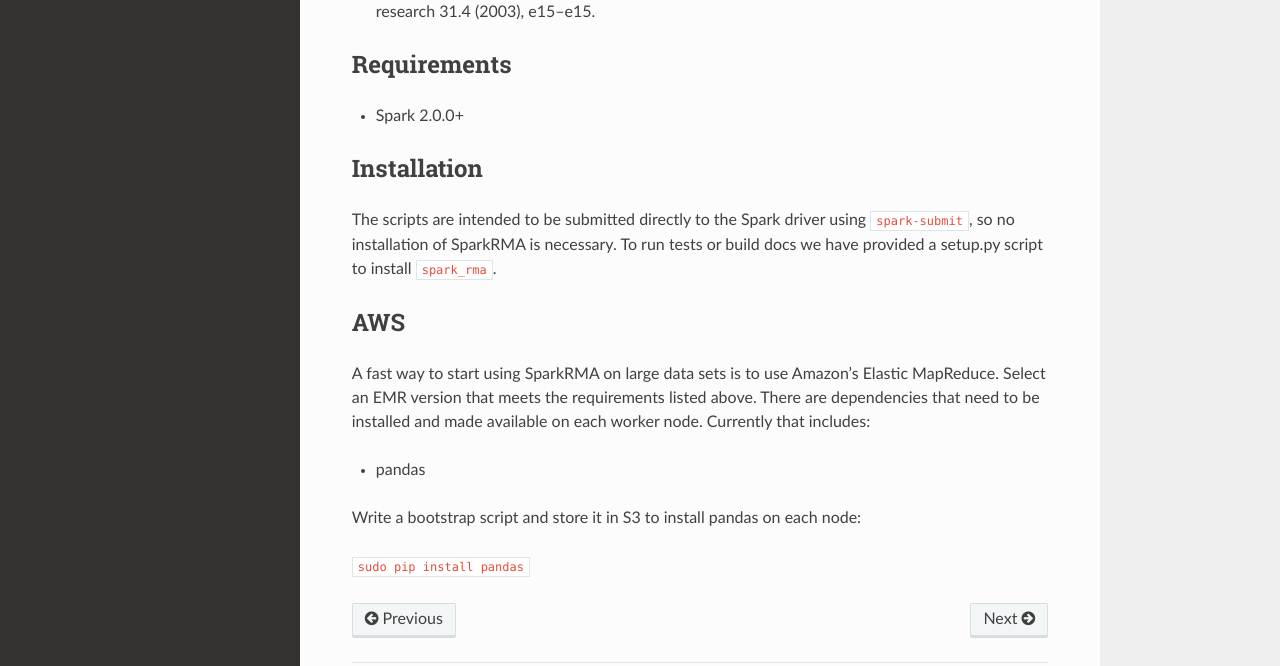
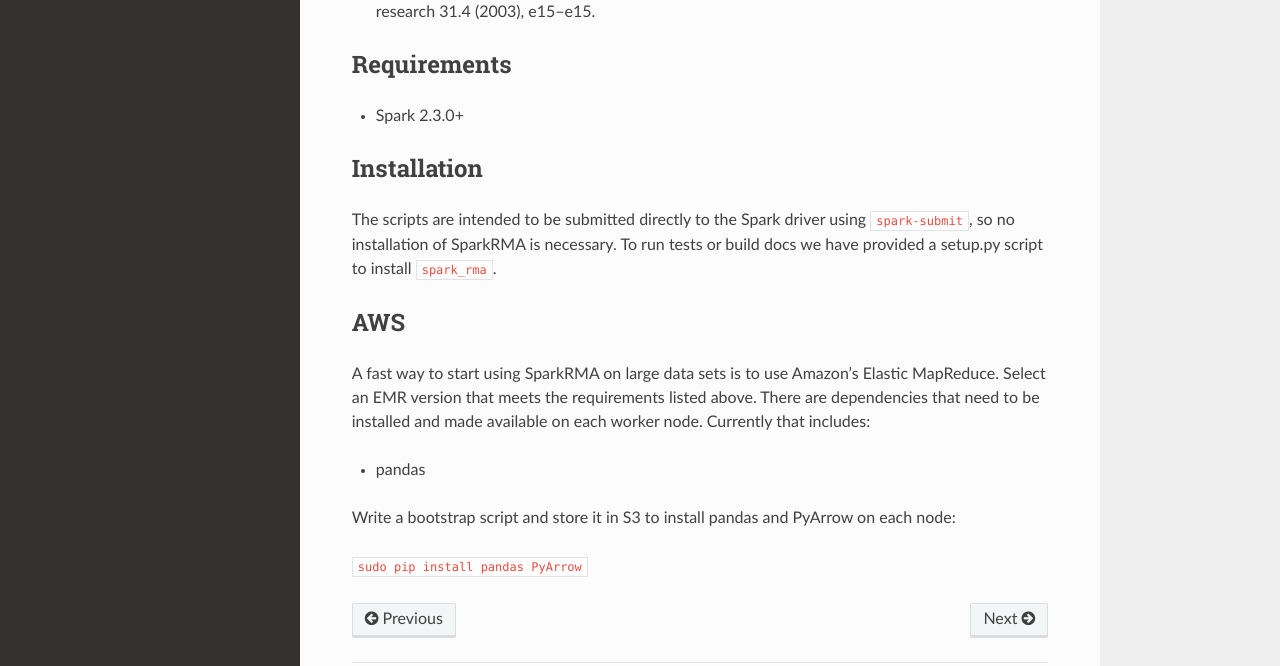
Before and after one commit to michaeltneylon/spark_rma, a Sphinx documentation site: the page built from docs/getting_started.md, in a window 1280 px wide and 1321 px high. Shown: the part 553-1219 px from the top of the window. Built offline with Sphinx 7.4.7 and the Read the Docs theme 2.0.0, drawn with Linux system fonts in a browser that asks for light colours.

Commit message:
docs: pandas UDF reqs spark 2.3.0+ and PyArrow

```diff
--- a/docs/getting_started.md
+++ b/docs/getting_started.md
@@ -17,7 +17,7 @@ Refer to the canonical publications on this topic:
 
 ## Requirements
 
-- Spark 2.0.0+
+- Spark 2.3.0+
 
 ## Installation
 
@@ -32,6 +32,7 @@ worker node. Currently that includes:
 
 - pandas
 
-Write a bootstrap script and store it in S3 to install pandas on each node:
+Write a bootstrap script and store it in S3 to install pandas and PyArrow on
+each node:
 
-`sudo pip install pandas`
+`sudo pip install pandas PyArrow`
```
Also changed, not shown: docs/walkthrough/quantile_normalization_and_median_polish.md (+1 -1 lines).
